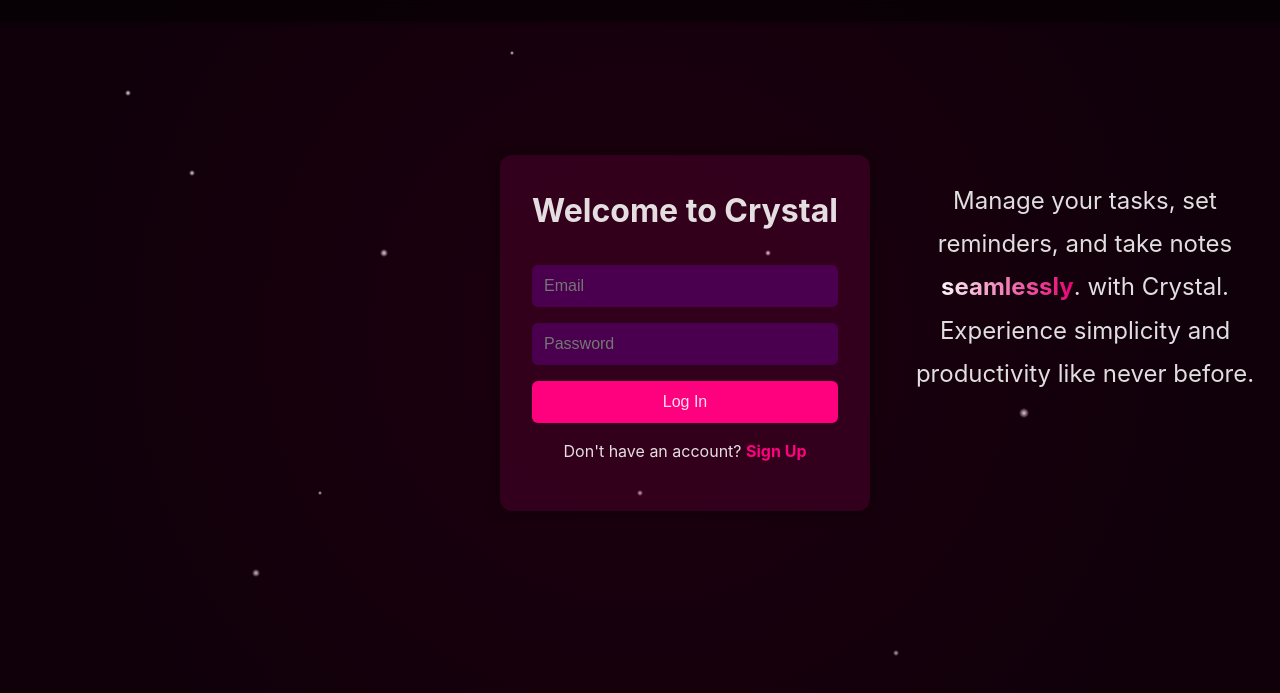
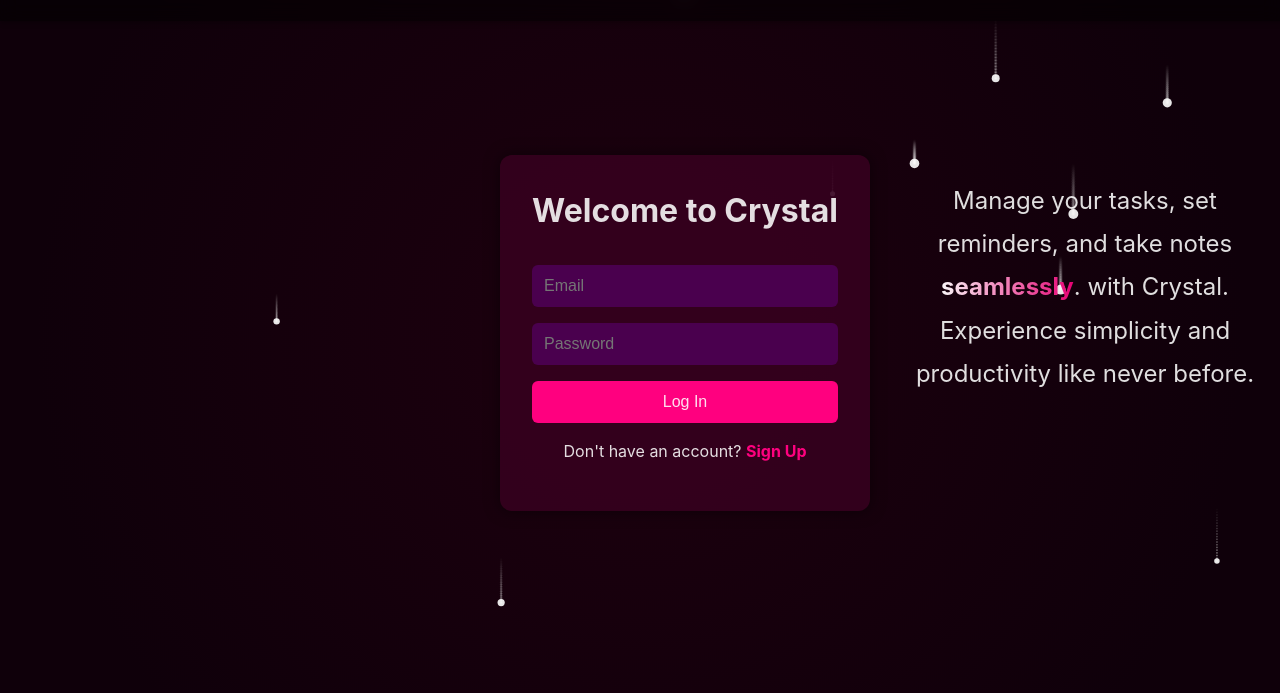
Before and after one commit to luisdelc4839/Crystal, a website built with Vite: page CrystalCode/index.html in a window 1280 px wide. Shown: the part 67-760 px from the top of the page. Built offline with nearby package versions, Linux system fonts and the light colour scheme.

Commit message:
Background asteroid effect!
added background asteroid effect to make it look more smooth, removed the effect there before these changes! LGTM

```diff
--- a/CrystalCode/css/style.css
+++ b/CrystalCode/css/style.css
@@ -14,27 +14,6 @@ body {
   -moz-osx-font-smoothing: grayscale;
 }
 
-body::before {
-  content: '';
-  position: absolute;
-  top: 0;
-  left: 0;
-  width: 100%;
-  height: 100%;
-  background: radial-gradient(3px 3px at 10% 20%, rgba(255, 240, 250, 0.9), transparent),
-              radial-gradient(4px 4px at 30% 40%, rgba(255, 230, 245, 0.9), transparent),
-              radial-gradient(3px 3px at 50% 70%, rgba(255, 250, 255, 0.7), transparent),
-              radial-gradient(5px 5px at 80% 60%, rgba(255, 220, 240, 0.9), transparent),
-              radial-gradient(4px 4px at 20% 80%, rgba(255, 240, 250, 0.8), transparent),
-              radial-gradient(3px 3px at 15% 30%, rgba(255, 230, 245, 0.9), transparent),
-              radial-gradient(2px 2px at 40% 15%, rgba(255, 250, 255, 0.9), transparent),
-              radial-gradient(3px 3px at 70% 90%, rgba(255, 240, 250, 0.7), transparent),
-              radial-gradient(3px 3px at 60% 40%, rgba(255, 230, 245, 0.9), transparent),
-              radial-gradient(2px 2px at 25% 70%, rgba(255, 250, 255, 0.8), transparent);
-  animation: sparkle 3s infinite alternate ease-in-out;
-  pointer-events: none;
-  z-index: 1;
-}
 
 .custom-heading {
   font-size: 2rem;
--- /dev/null
+++ b/CrystalCode/js/main.js
@@ -0,0 +1,92 @@
+// Create a canvas for the asteroids
+const canvas = document.createElement('canvas');
+canvas.style.position = 'absolute';
+canvas.style.top = '60px'; // Adjust this value to the height of your navbar
+canvas.style.left = '0';
+canvas.style.zIndex = '-1'; // Ensure it stays in the background
+document.body.appendChild(canvas);
+canvas.width = window.innerWidth;
+canvas.height = window.innerHeight - parseInt(canvas.style.top);
+const ctx = canvas.getContext('2d');
+
+// Adjust canvas size on window resize
+window.addEventListener('resize', () => {
+  canvas.width = window.innerWidth;
+  canvas.height = window.innerHeight - parseInt(canvas.style.top);
+});
+
+// Asteroid properties
+const asteroids = [];
+function createAsteroid() {
+  const size = Math.random() * 4 + 2;
+  return {
+    x: Math.random() * canvas.width,
+    y: -size,
+    size: size,
+    speed: Math.random() * 2 + 1,
+    trail: [],
+    shimmerOffset: 0 // For controlling the shimmer effect
+  };
+}
+
+// Update and draw asteroids with shimmering tail effect
+function drawAsteroids() {
+  ctx.clearRect(0, 0, canvas.width, canvas.height);
+  for (let i = 0; i < asteroids.length; i++) {
+    const asteroid = asteroids[i];
+    asteroid.y += asteroid.speed;
+    asteroid.shimmerOffset += 0.1; // Adjust speed of shimmer
+
+    // Add current position to the trail
+    asteroid.trail.push({ x: asteroid.x, y: asteroid.y });
+    if (asteroid.trail.length > 20) {
+      asteroid.trail.shift(); // Maintain trail length
+    }
+
+    // Draw the trail with shimmer effect
+    for (let j = 0; j < asteroid.trail.length; j++) {
+      const pos = asteroid.trail[j];
+      const opacity = (j + 1) / asteroid.trail.length;
+      const gradient = ctx.createRadialGradient(
+        pos.x, pos.y, 0,
+        pos.x, pos.y, asteroid.size * 0.5
+      );
+      gradient.addColorStop(0, `rgba(255, 255, 255, ${opacity * 0.6})`);
+      gradient.addColorStop(1, `rgba(255, 255, 255, 0)`);
+
+      ctx.fillStyle = gradient;
+      ctx.beginPath();
+      ctx.arc(pos.x, pos.y, asteroid.size * 0.5, 0, Math.PI * 2);
+      ctx.fill();
+      ctx.closePath();
+    }
+
+    // Draw the main asteroid
+    ctx.fillStyle = 'rgba(255, 255, 255, 0.9)';
+    ctx.beginPath();
+    ctx.arc(asteroid.x, asteroid.y, asteroid.size, 0, Math.PI * 2);
+    ctx.fill();
+    ctx.closePath();
+
+    // Remove asteroid if it goes off screen
+    if (asteroid.y > canvas.height) {
+      asteroids.splice(i, 1);
+      i--;
+    }
+  }
+}
+
+// Animate the scene
+function animate() {
+  drawAsteroids();
+  requestAnimationFrame(animate);
+}
+
+// Create new asteroids at intervals
+setInterval(() => {
+  if (asteroids.length < 25) { // Control the number of asteroids
+    asteroids.push(createAsteroid());
+  }
+}, 500); // Adjust interval for fewer or more frequent asteroids
+
+animate();
```
